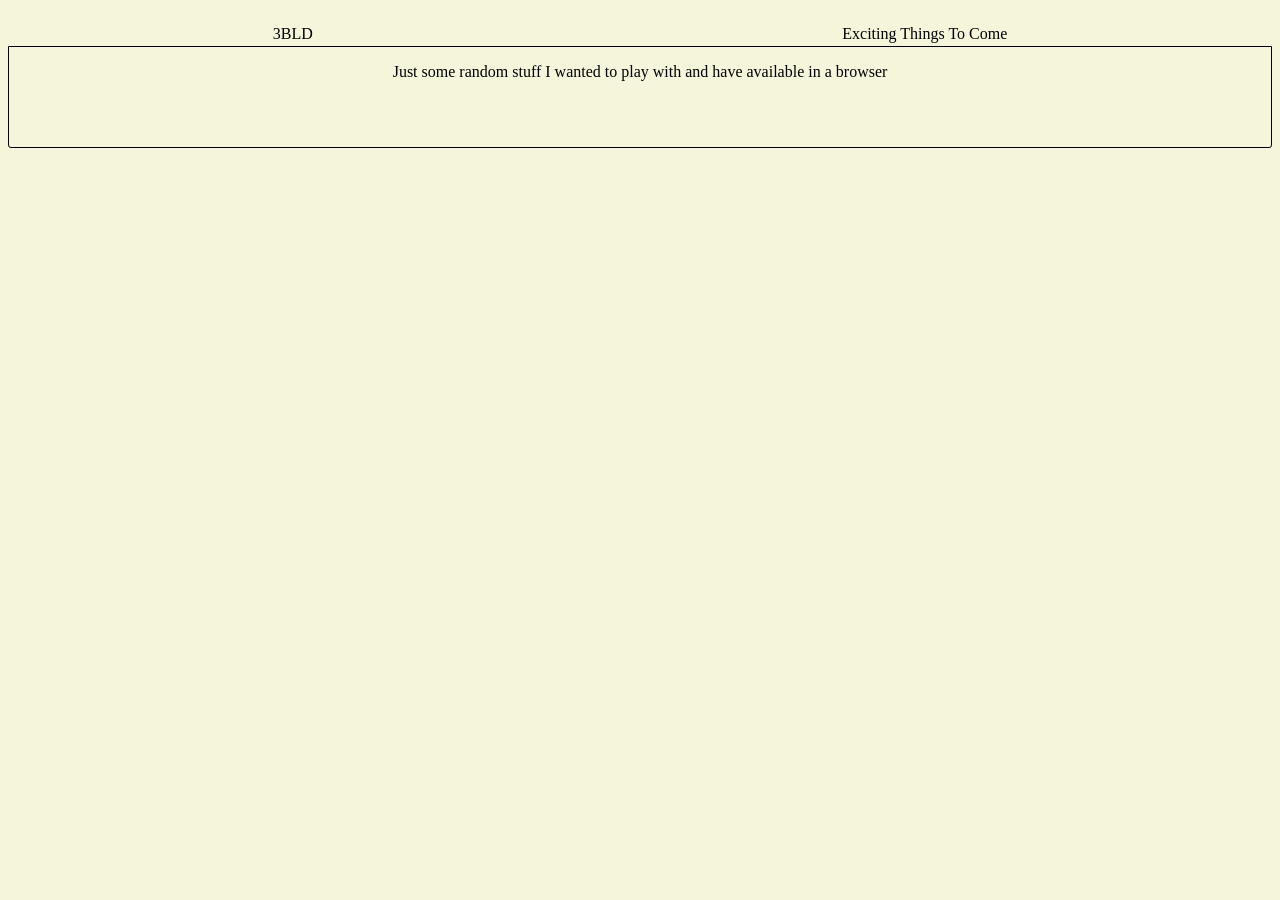
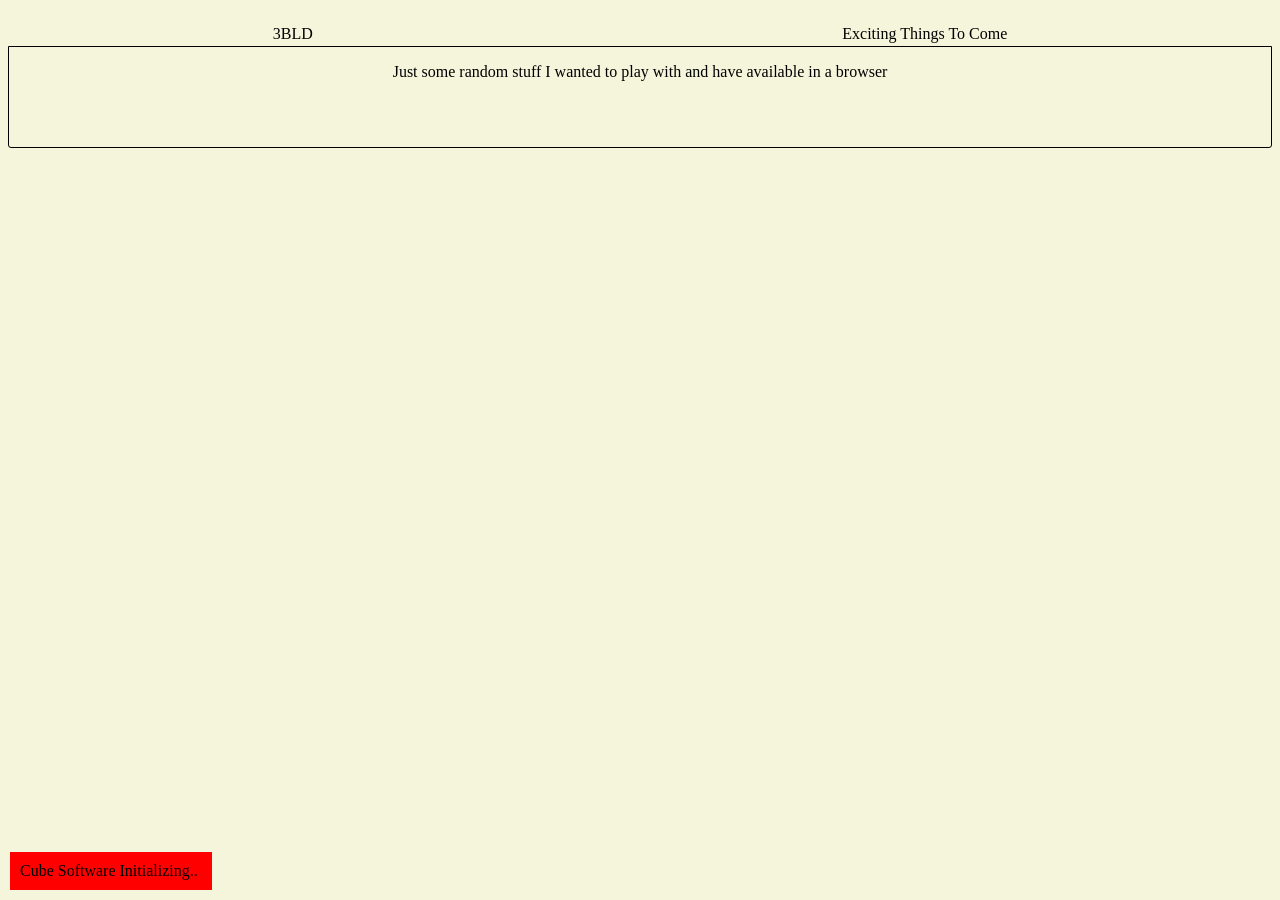
Before and after one commit to emilgoldsmith/emilgoldsmith.github.io, a Jekyll site: the page built from README.md, in a window 1280 px wide. Built offline with Jekyll 4.4.1, drawn with Linux system fonts in a browser that asks for light colours; our own code applies the rules of GitHub Pages for plain Markdown files.

Commit message:
Slight bug fix

```diff
--- a/_layouts/cubejs.html
+++ b/_layouts/cubejs.html
@@ -6,7 +6,7 @@ extraHead: >
   <script src="assets/cubejs/async.js"></script>
 ---
 
-<!-- <style>
+<style>
   #cubeSolverState {
     position: fixed;
     bottom: 10px;
@@ -15,18 +15,18 @@ extraHead: >
     padding: 10px;
     text-align: left;
   }
-
+  /*
   #scrambleContainer {
     display: none;
-  }
+  } */
 </style>
-<div id="cubeSolverState">Cube Software Initializing...</div>
 
-<div id="scrambleContainer" class="container">
+<!-- <div id="scrambleContainer" class="container">
   <h2>Scramble Box</h2>
   <h2 id="scrambleText">temp</h2>
   <img /><img />
 </div> -->
+<div id="cubeSolverState">Cube Software Initializing...</div>
 <script src="assets/cubeInit.js"></script>
 <script src="assets/cubeFunctions.js"></script>
 {{ content }}
--- a/assets/cubeFunctions.js
+++ b/assets/cubeFunctions.js
@@ -32,7 +32,7 @@ function displayVerificationCube(alg) {
   imageTags[1].src = `${baseUrl}x2y'`;
 }
 
-executeCubeFn(() => getScramble().then(displayScramble));
+// executeCubeFn(() => getScramble().then(displayScramble));
 
 function getDisplayCubeUrl(alg) {
   const urlFriendlyAlg = alg.replace(/\s+/g, ""); // remove spaces
```
